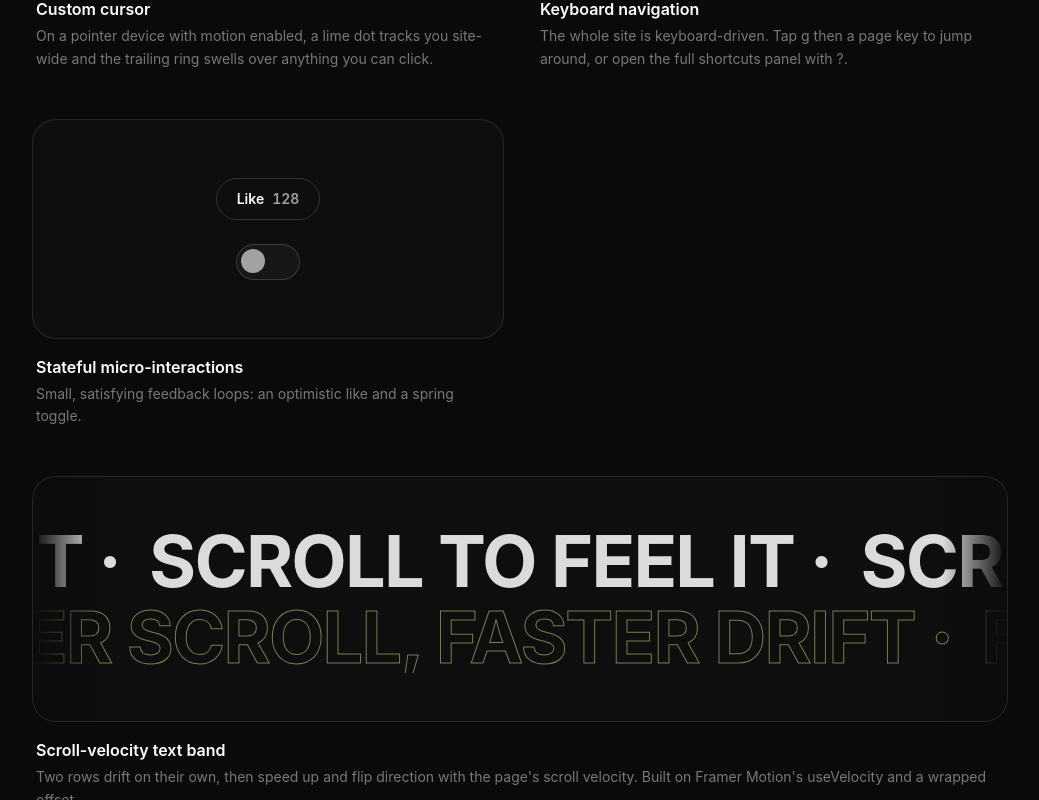
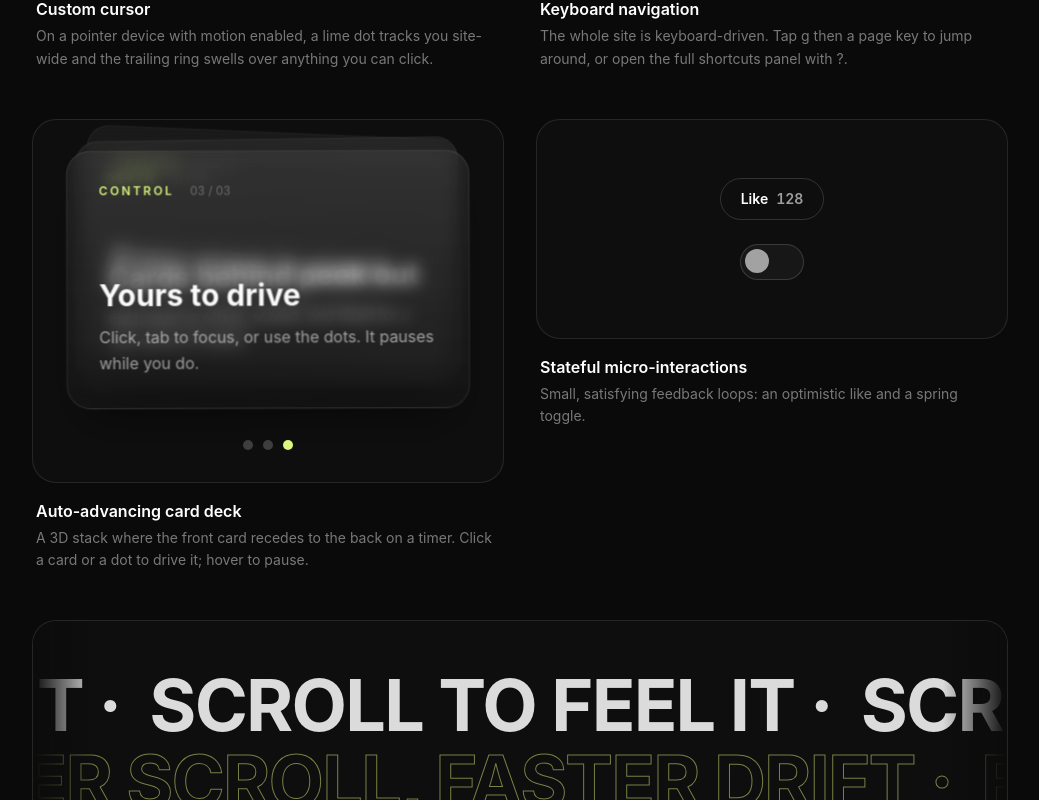
Before and after one commit to ArseniyCherednichenko/portfolio, a React (Vite) app: page /playground in a window 1280 px wide. Shown: the part 1760-2560 px from the top of the page, without its empty margins (120-1159 px from the left). Built offline with nearby package versions, Linux system fonts and the light colour scheme.

Commit message:
Playground: add auto-advancing card deck experiment

```diff
--- a/src/pages/Playground.tsx
+++ b/src/pages/Playground.tsx
@@ -9,6 +9,7 @@ import { AnimatedCounter } from '../components/AnimatedCounter'
 import { DotGrid } from '../components/DotGrid'
 import { ScrollVelocity } from '../components/ScrollVelocity'
 import { DecryptedText } from '../components/DecryptedText'
+import { CardStack } from '../components/CardStack'
 import { GO_TARGETS, useShortcuts } from '../components/Keyboard'
 import { Seo } from '../components/Seo'
 
@@ -178,6 +179,23 @@ export default function Playground() {
           </Experiment>
         </Reveal>
 
+        <Reveal>
+          <Experiment
+            name="Auto-advancing card deck"
+            note="A 3D stack where the front card recedes to the back on a timer. Click a card or a dot to drive it; hover to pause."
+          >
+            <CardStack
+              className="w-full"
+              interval={3000}
+              cards={[
+                { tag: 'Depth', title: 'Cards behind peek out', body: 'Each layer is offset, scaled, and tilted for a real sense of stack.' },
+                { tag: 'Springs', title: 'Every move is eased', body: 'The recede-to-back transition runs on a shared motion curve.' },
+                { tag: 'Control', title: 'Yours to drive', body: 'Click, tab to focus, or use the dots. It pauses while you do.' },
+              ]}
+            />
+          </Experiment>
+        </Reveal>
+
         <Reveal delay={0.05}>
           <Experiment name="Stateful micro-interactions" note="Small, satisfying feedback loops: an optimistic like and a spring toggle.">
             <div className="flex flex-col items-center gap-6">
```
